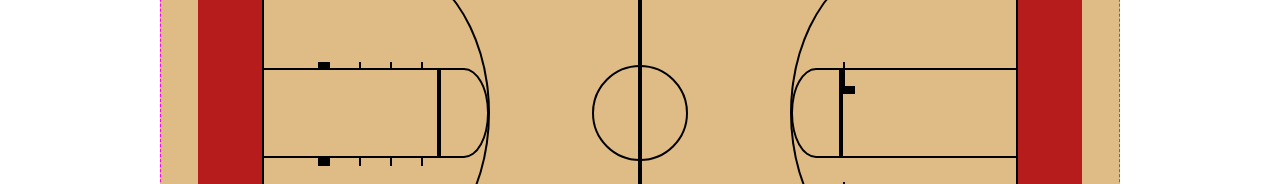
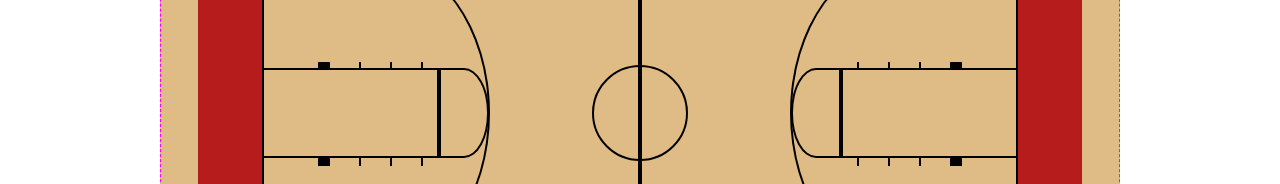
Before and after one commit to jbratcher/court-designer, a React (Create React App) app: page / in a window 1280 px wide. Shown: the part 419-603 px from the top of the page. Built offline with nearby package versions, Linux system fonts and the light colour scheme.

Commit message:
fix: right lane markings nested css in left lane

```diff
--- a/src/App.scss
+++ b/src/App.scss
@@ -112,7 +112,7 @@ ul {
     height: 20%;
     min-width: 175px;
 
-    .leftLaneMarkingContainer, .rightLaneMarkingContainer {
+    .leftLaneMarkingContainer {
       display: flex;
       justify-content: space-around;
     }
@@ -196,6 +196,11 @@ ul {
     height: 20%;
     min-width: 175px;
 
+    .rightLaneMarkingContainer {
+      display: flex;
+      justify-content: space-around;
+    }
+
     .rightLaneTopMarkings, .rightLaneBottomMarkings {
       background: black;
       width: 2px;
```
Also changed, not shown: 1 other file (tests, documents, lock files or other folders).
